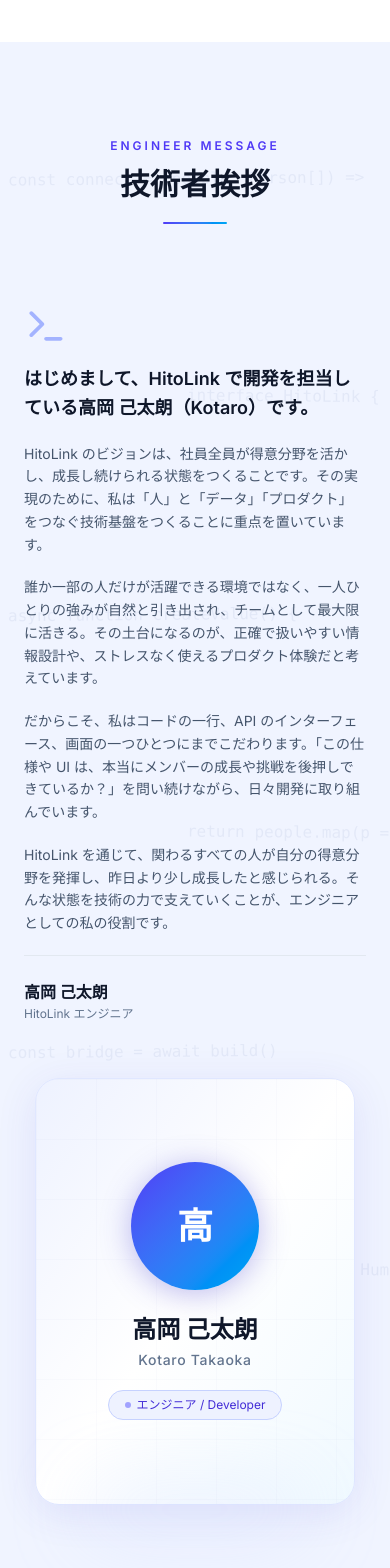
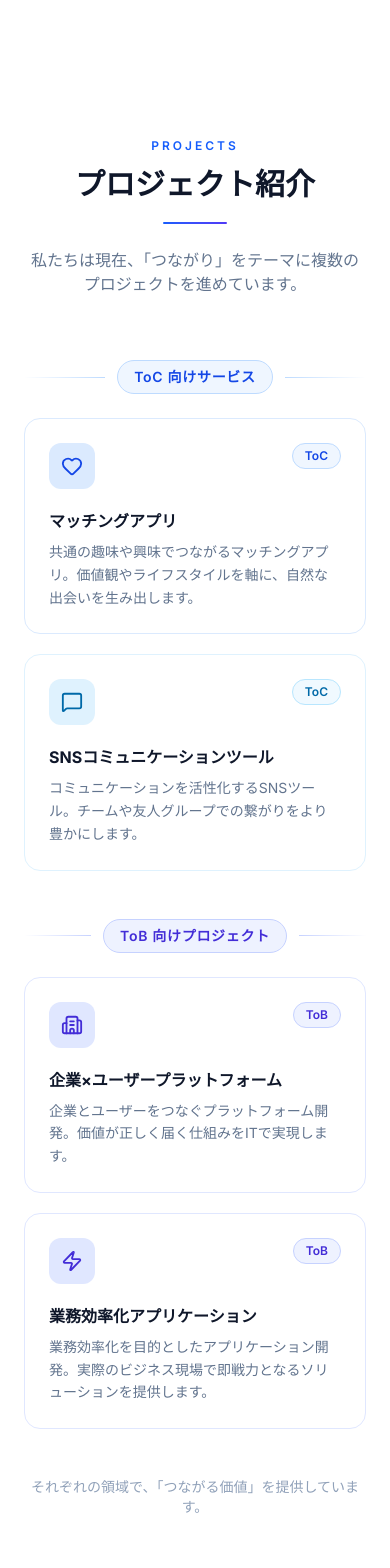
Before and after one commit to HitoLink/HitoLink, a Next.js app: page / in a window 390 px wide. Shown: the part 3740-5308 px from the top of the page. Built offline with nearby package versions, Linux system fonts and the light colour scheme.

Commit message:
Remove EngineerGreeting section
代表挨拶のみ残す方針に合わせて EngineerGreeting セクションを削除。

Co-Authored-By: Claude Opus 4.7 <noreply@anthropic.com>

```diff
--- a/src/app/page.tsx
+++ b/src/app/page.tsx
@@ -3,7 +3,6 @@ import Footer from '@/components/layout/Footer';
 import Hero from '@/components/sections/Hero';
 import About from '@/components/sections/About';
 import CeoGreeting from '@/components/sections/CeoGreeting';
-import EngineerGreeting from '@/components/sections/EngineerGreeting';
 import Projects from '@/components/sections/Projects';
 import Achievements from '@/components/sections/Achievements';
 import Contact from '@/components/sections/Contact';
@@ -16,7 +15,6 @@ export default function Home() {
         <Hero />
         <About />
         <CeoGreeting />
-        <EngineerGreeting />
         <Projects />
         <Achievements />
         <Contact />
--- a/src/components/sections/EngineerGreeting.tsx
+++ /dev/null
@@ -1,105 +0,0 @@
-'use client';
-
-import { motion } from 'framer-motion';
-import { Terminal } from 'lucide-react';
-import SectionWrapper from '@/components/ui/SectionWrapper';
-import { fadeInLeft, fadeInRight, fadeInUp } from '@/lib/variants';
-
-const message = [
-  'はじめまして、HitoLink で開発を担当している高岡 己太朗（Kotaro）です。',
-  'HitoLink のビジョンは、社員全員が得意分野を活かし、成長し続けられる状態をつくることです。その実現のために、私は「人」と「データ」「プロダクト」をつなぐ技術基盤をつくることに重点を置いています。',
-  '誰か一部の人だけが活躍できる環境ではなく、一人ひとりの強みが自然と引き出され、チームとして最大限に活きる。その土台になるのが、正確で扱いやすい情報設計や、ストレスなく使えるプロダクト体験だと考えています。',
-  'だからこそ、私はコードの一行、API のインターフェース、画面の一つひとつにまでこだわります。「この仕様や UI は、本当にメンバーの成長や挑戦を後押しできているか？」を問い続けながら、日々開発に取り組んでいます。',
-  'HitoLink を通じて、関わるすべての人が自分の得意分野を発揮し、昨日より少し成長したと感じられる。そんな状態を技術の力で支えていくことが、エンジニアとしての私の役割です。',
-];
-
-const codeSnippets = [
-  'const connect = (people: Person[]) =>',
-  'interface HitoLink { value: string }',
-  'async function createValue() {',
-  'return people.map(p => p.strength)',
-  'const bridge = await build()',
-  'type Connection = Human & Business',
-];
-
-export default function EngineerGreeting() {
-  return (
-    <SectionWrapper id="engineer" className="py-24 md:py-32 bg-[#F0F4FF] overflow-hidden relative">
-      {/* Faded code background */}
-      <div className="absolute inset-0 overflow-hidden pointer-events-none select-none" aria-hidden>
-        {codeSnippets.map((snippet, i) => (
-          <div
-            key={i}
-            className="absolute font-mono text-base text-[#1E3A8A] opacity-[0.06] whitespace-nowrap"
-            style={{
-              top: `${8 + i * 14}%`,
-              left: i % 2 === 0 ? '2%' : '48%',
-              transform: `rotate(${i % 2 === 0 ? -0.5 : 0.5}deg)`,
-            }}
-          >
-            {snippet}
-          </div>
-        ))}
-      </div>
-
-      <div className="relative z-10 mx-auto max-w-7xl px-6">
-        {/* Header */}
-        <motion.div variants={fadeInUp} className="text-center mb-20">
-          <span className="text-xs font-semibold tracking-[0.25em] uppercase text-indigo-600 mb-3 block">
-            Engineer Message
-          </span>
-          <h2 className="text-3xl sm:text-4xl md:text-5xl font-bold text-[#0F172A] mb-5">
-            技術者挨拶
-          </h2>
-          <div className="mx-auto w-16 h-0.5 bg-gradient-to-r from-indigo-600 to-sky-500 rounded-full" />
-        </motion.div>
-
-        <div className="grid lg:grid-cols-2 gap-14 items-start">
-          {/* Message (left) */}
-          <motion.div variants={fadeInLeft} className="space-y-5 lg:order-1">
-            <Terminal size={44} className="text-indigo-300 mb-4" />
-            {message.map((para, i) => (
-              <p
-                key={i}
-                className={`leading-relaxed ${
-                  i === 0
-                    ? 'text-lg font-semibold text-[#0F172A]'
-                    : 'text-slate-600 text-sm sm:text-base'
-                }`}
-              >
-                {para}
-              </p>
-            ))}
-            <div className="pt-6 border-t border-slate-200">
-              <div className="text-left">
-                <div className="text-base font-bold text-[#0F172A]">高岡 己太朗</div>
-                <div className="text-xs text-slate-500 mt-0.5">HitoLink エンジニア</div>
-              </div>
-            </div>
-          </motion.div>
-
-          {/* Portrait (right) */}
-          <motion.div variants={fadeInRight} className="lg:order-2">
-            <div className="relative mx-auto max-w-xs lg:max-w-none">
-              <div className="aspect-[3/4] rounded-3xl overflow-hidden bg-gradient-to-br from-indigo-50 via-white to-sky-50 border border-indigo-100 shadow-[0_8px_40px_rgba(67,56,202,0.1)] flex flex-col items-center justify-center relative">
-                <div className="absolute inset-0 grid-pattern opacity-40" />
-                <div className="relative z-10 text-center p-10">
-                  <div className="w-32 h-32 rounded-full bg-gradient-to-br from-indigo-600 to-sky-500 mx-auto mb-6 flex items-center justify-center text-4xl font-bold text-white shadow-[0_4px_30px_rgba(67,56,202,0.35)]">
-                    高
-                  </div>
-                  <div className="text-2xl font-bold text-[#0F172A] mb-1">高岡 己太朗</div>
-                  <div className="text-sm text-slate-500 font-medium tracking-wider mb-5">Kotaro Takaoka</div>
-                  <div className="inline-flex items-center gap-1.5 px-4 py-1.5 rounded-full bg-indigo-50 border border-indigo-200 text-xs text-indigo-700">
-                    <span className="w-1.5 h-1.5 rounded-full bg-indigo-500 animate-pulse" />
-                    エンジニア / Developer
-                  </div>
-                </div>
-              </div>
-              <div className="absolute -bottom-4 left-1/2 -translate-x-1/2 w-2/3 h-6 bg-indigo-200/50 blur-2xl rounded-full" />
-            </div>
-          </motion.div>
-        </div>
-      </div>
-    </SectionWrapper>
-  );
-}
```
